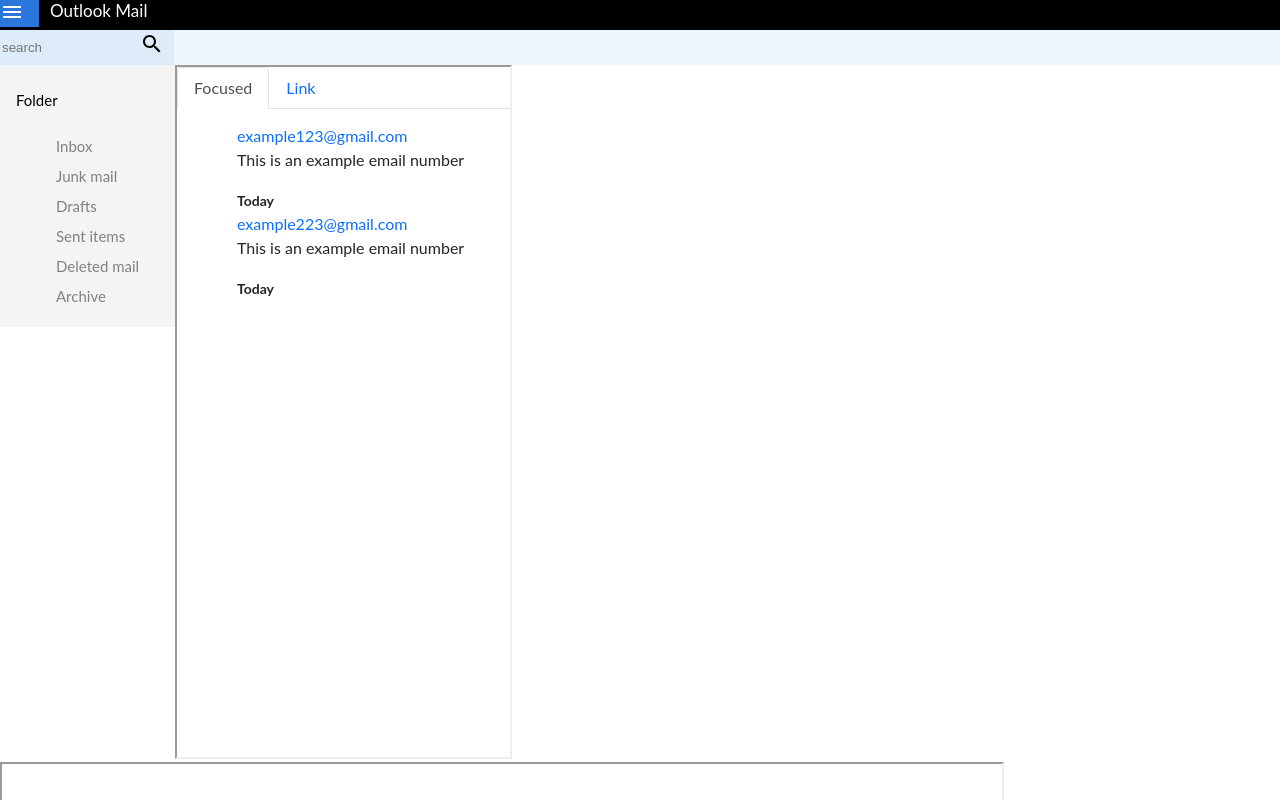
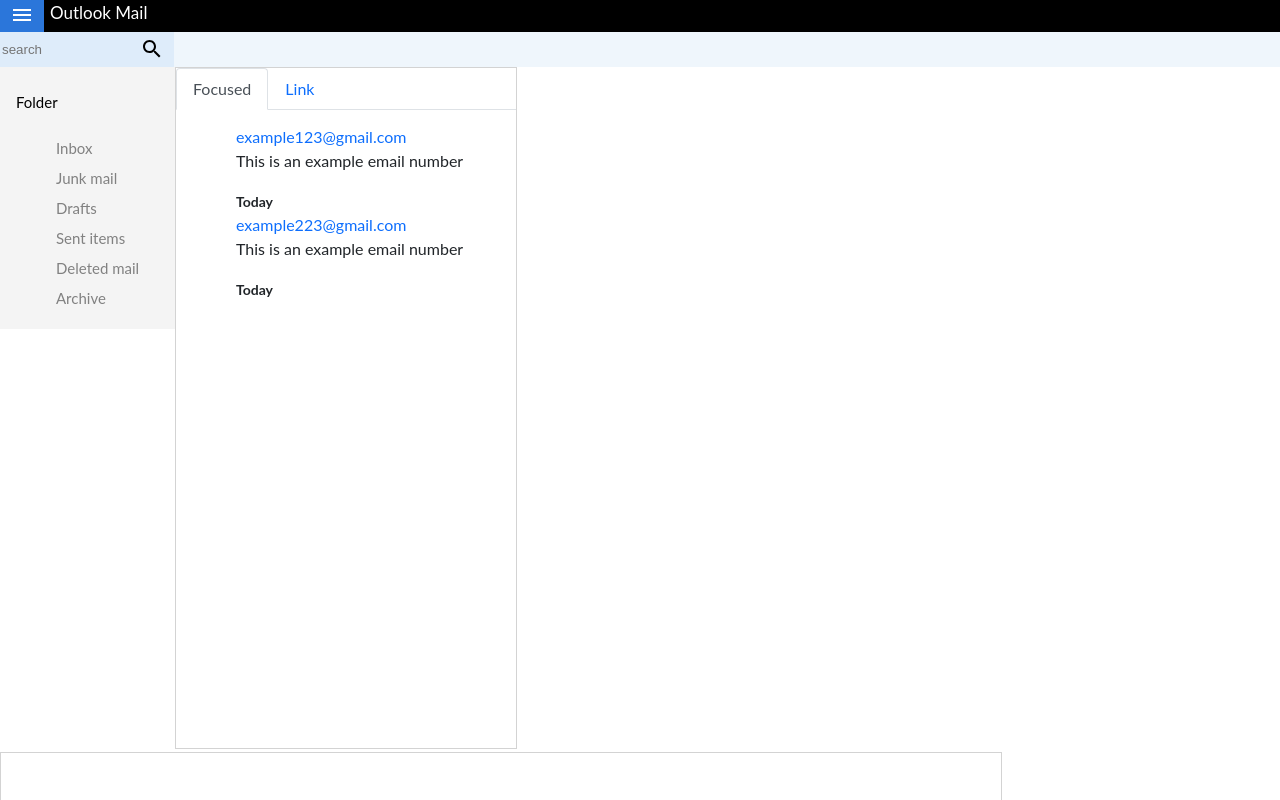
Before and after one commit to yashwant2002/outlook, a plain HTML site: page index.html in a window 1280 px wide. Shown: the top 800 px of the page. Drawn offline with nearby package versions, Linux system fonts and the light colour scheme.

Commit message:
fixing postion of element

```diff
--- a/dist/css/style.css
+++ b/dist/css/style.css
@@ -46,14 +46,21 @@
 .menu{
   background-color: #2b76da;
   float: left;
-  padding-right: 15px;
+  padding: 1px;
+  padding-right: 10px;
+  padding-left: 10px;
+  padding-top: 3px;
+  height: 28px;
+
 }
 .app{
   background-color: black;
   color: white;
-  padding-bottom: 9px;
+  padding: 2px;
+  padding-bottom: 5px;
   padding-left: 50px;
   font-size: 17px;
+  height: 25px;
 }
 .main_nav_searchbar{
   background-color: #eff6fc;
@@ -87,3 +94,6 @@
 a{
   text-decoration: none;
 }
+iframe{
+  border:1px solid lightgray;
+}
--- a/index.html
+++ b/index.html
@@ -23,7 +23,7 @@
         <div class="search_bar" style="float: left; position: relative;">
         <input type="search" placeholder="search">
         </div>
-        <div class="main_bar" style="position: absolute; left: 140px; top: 2px;" >
+        <div class="main_bar" style="position: absolute; left: 140px; top: 5px;" >
           <a href="#" ><img src=".\img\search_black_24dp.svg"></a>
         </div>
         <!-- <div>
@@ -48,10 +48,10 @@
     <div>
       <div class="frame">
         <div style="float: left;">
-          <iframe src="frame1.html" height="690px" width="333"></iframe>
+          <iframe src="frame1.html" height="680px" width="340px"></iframe>
         </div>
         <div>
-          <iframe src="frame2.html" height="690px" width="1000px" name="content-frame" frameboader="0"></iframe>
+          <iframe src="frame2.html" height="680px" width="1000px" name="content-frame" frameboader="0"></iframe>
         </div>
       </div>
     </div>
```
